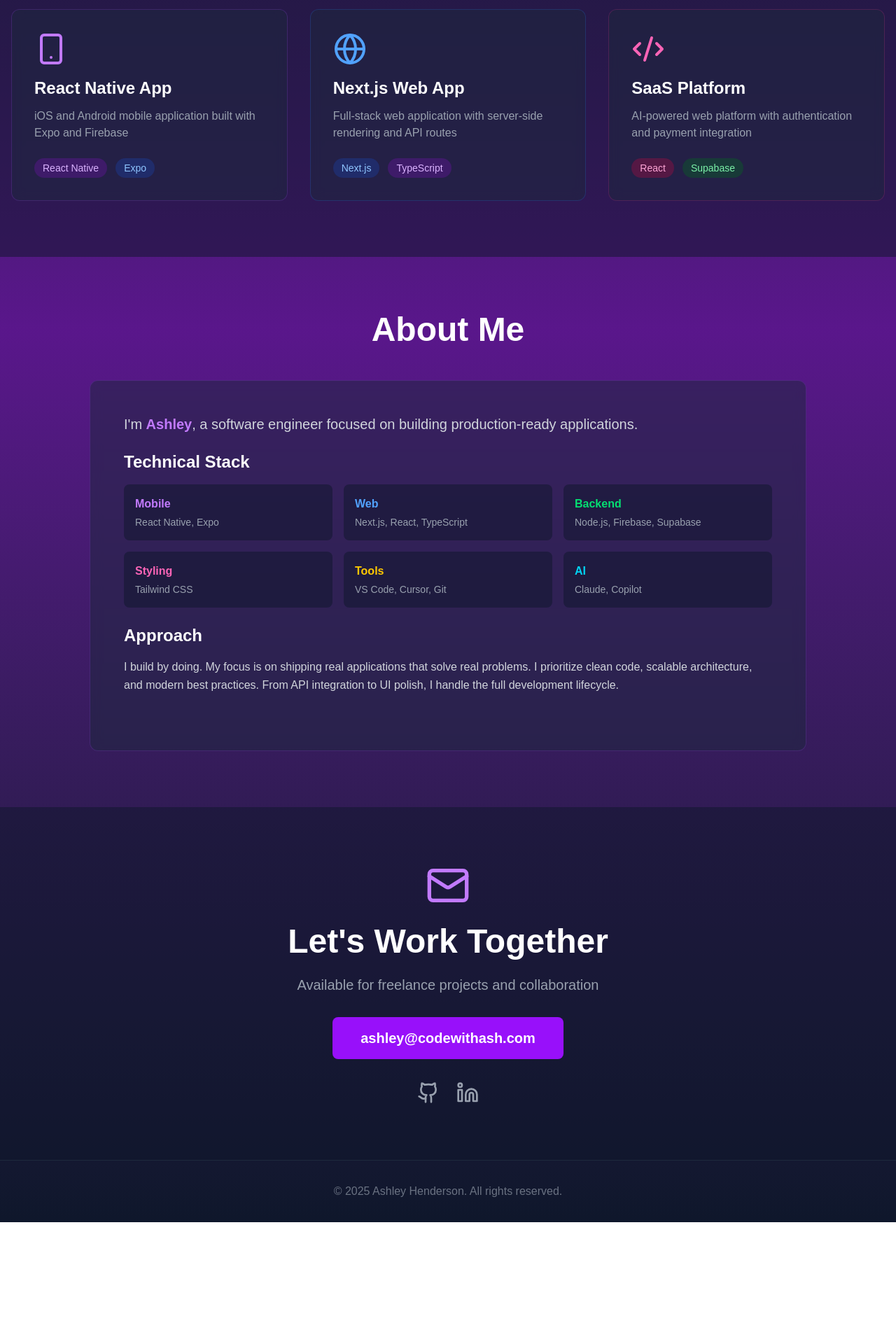
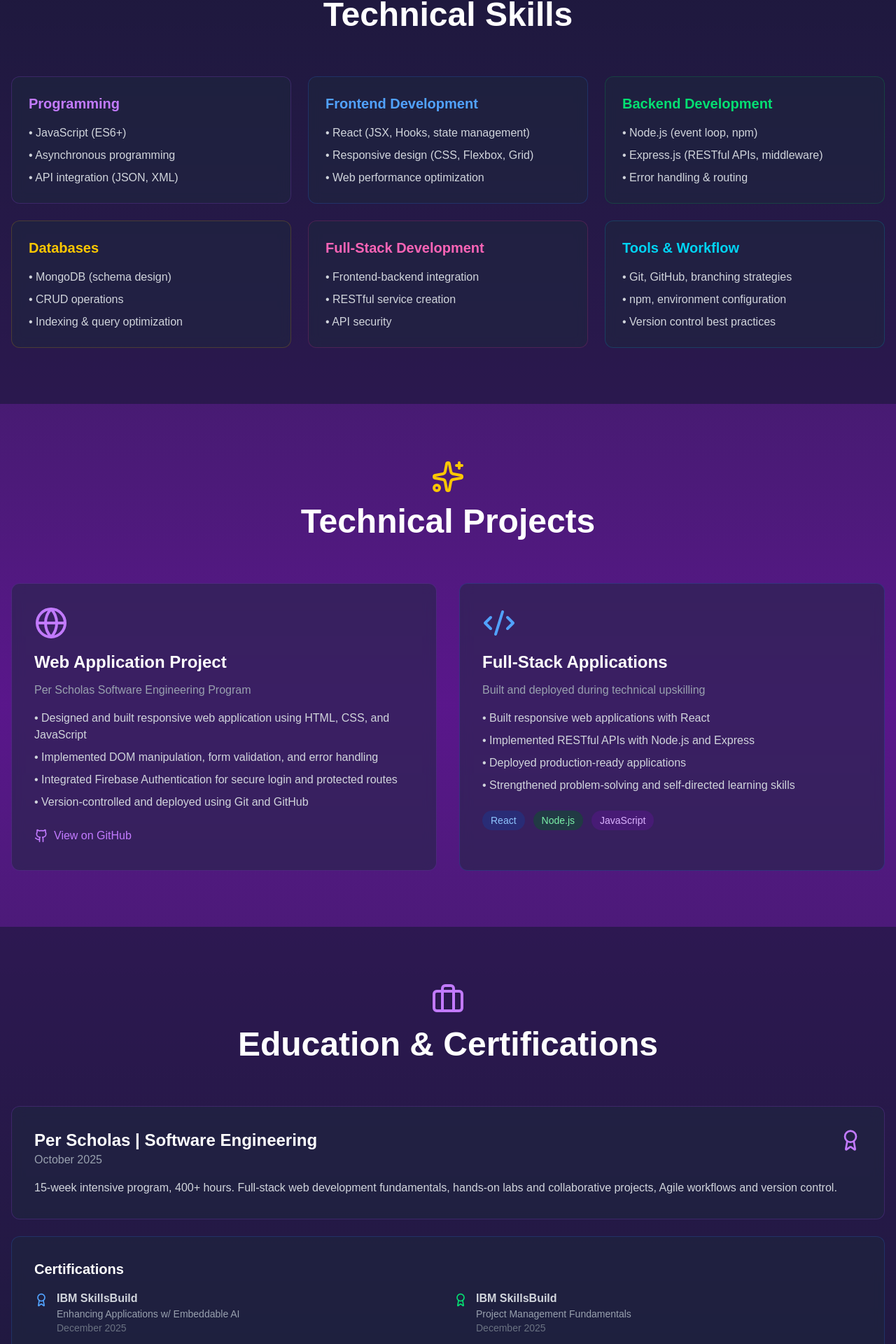
Before and after one commit to codewithash-dev/codewithash, a Next.js app: page / in a window 1280 px wide. Shown: the part 803-2723 px from the top of the page at 70% size. Before the commit the page ends 2549 px from the top, so only its background shows below. Built offline with nearby package versions, Linux system fonts and the light colour scheme.

Commit message:
Update to resume-based professional portfolio

```diff
--- a/app/page.tsx
+++ b/app/page.tsx
@@ -1,5 +1,5 @@
 import Link from 'next/link'
-import { Code2, Smartphone, Globe, Sparkles, Mail, Github, Linkedin } from 'lucide-react'
+import { Code2, Smartphone, Globe, Sparkles, Mail, Github, Linkedin, Award, Briefcase } from 'lucide-react'
 
 export default function Home() {
   return (
@@ -9,11 +9,12 @@ export default function Home() {
           <div className="flex justify-between items-center h-16">
             <div className="flex items-center gap-2">
               <Code2 className="w-8 h-8 text-purple-400" />
-              <span className="text-2xl font-bold text-white">CodeWithAsh</span>
+              <span className="text-2xl font-bold text-white">Ashley Henderson</span>
             </div>
             <div className="hidden md:flex gap-8">
               <Link href="#projects" className="text-gray-300 hover:text-purple-400 transition">Projects</Link>
-              <Link href="#about" className="text-gray-300 hover:text-purple-400 transition">About</Link>
+              <Link href="#skills" className="text-gray-300 hover:text-purple-400 transition">Skills</Link>
+              <Link href="#experience" className="text-gray-300 hover:text-purple-400 transition">Experience</Link>
               <Link href="#contact" className="text-gray-300 hover:text-purple-400 transition">Contact</Link>
             </div>
           </div>
@@ -23,148 +24,252 @@ export default function Home() {
       <section className="pt-32 pb-20 px-4">
         <div className="max-w-7xl mx-auto text-center">
           <div className="flex justify-center gap-4 mb-6">
-            <Smartphone className="w-8 h-8 text-blue-400 animate-bounce" />
-            <Globe className="w-8 h-8 text-purple-400 animate-bounce delay-100" />
-            <Code2 className="w-8 h-8 text-pink-400 animate-bounce delay-200" />
+            <Code2 className="w-10 h-10 text-purple-400 animate-bounce" />
+            <Globe className="w-10 h-10 text-blue-400 animate-bounce delay-100" />
+            <Smartphone className="w-10 h-10 text-pink-400 animate-bounce delay-200" />
           </div>
 
           <h1 className="text-5xl md:text-7xl font-bold text-white mb-6">
-            Full Stack <span className="text-transparent bg-clip-text bg-gradient-to-r from-purple-400 to-pink-600">Software Engineer</span>
+            Software Engineer
           </h1>
 
-          <p className="text-xl md:text-2xl text-gray-300 mb-8 max-w-3xl mx-auto">
-            Building production-ready mobile and web applications with React Native, Next.js, and modern tooling
+          <p className="text-xl md:text-2xl text-gray-300 mb-4">
+            Full-Stack Developer | Web Developer | Systems Builder
           </p>
 
-          <div className="flex flex-col sm:flex-row gap-4 justify-center">
+          <p className="text-lg text-gray-400 mb-8 max-w-3xl mx-auto">
+            Detail-oriented Software Engineering student with hands-on experience in full-stack web development,
+            systems analysis, and technical problem-solving. Strong foundation in JavaScript, React, Node.js,
+            and MongoDB with experience building and deploying responsive applications.
+          </p>
+
+          <div className="flex flex-col sm:flex-row gap-4 justify-center mb-8">
             <Link href="#projects" className="px-8 py-4 bg-purple-600 hover:bg-purple-700 text-white font-semibold rounded-lg transition transform hover:scale-105">
               View Projects
             </Link>
-            <Link href="#contact" className="px-8 py-4 bg-slate-800 hover:bg-slate-700 text-white font-semibold rounded-lg border-2 border-purple-500 transition transform hover:scale-105">
-              Get In Touch
-            </Link>
+            <a href="mailto:ashley@codewithash.com" className="px-8 py-4 bg-slate-800 hover:bg-slate-700 text-white font-semibold rounded-lg border-2 border-purple-500 transition transform hover:scale-105">
+              Contact Me
+            </a>
+          </div>
+
+          <div className="flex justify-center gap-6">
+            <a href="https://github.com/codewithash-dev" target="_blank" rel="noopener noreferrer" className="text-gray-400 hover:text-purple-400 transition">
+              <Github className="w-8 h-8" />
+            </a>
+            <a href="https://www.linkedin.com/in/codewithash" target="_blank" rel="noopener noreferrer" className="text-gray-400 hover:text-purple-400 transition">
+              <Linkedin className="w-8 h-8" />
+            </a>
           </div>
         </div>
       </section>
 
-      <section id="projects" className="py-20 px-4 bg-slate-900/50">
+      <section id="skills" className="py-20 px-4 bg-slate-900/50">
+        <div className="max-w-7xl mx-auto">
+          <div className="text-center mb-16">
+            <Code2 className="w-12 h-12 text-purple-400 mx-auto mb-4" />
+            <h2 className="text-4xl md:text-5xl font-bold text-white mb-4">Technical Skills</h2>
+          </div>
+
+          <div className="grid md:grid-cols-2 lg:grid-cols-3 gap-6">
+            <div className="bg-slate-800/50 backdrop-blur-sm border border-purple-500/20 rounded-xl p-6">
+              <h3 className="text-xl font-bold text-purple-400 mb-4">Programming</h3>
+              <ul className="space-y-2 text-gray-300">
+                <li>• JavaScript (ES6+)</li>
+                <li>• Asynchronous programming</li>
+                <li>• API integration (JSON, XML)</li>
+              </ul>
+            </div>
+
+            <div className="bg-slate-800/50 backdrop-blur-sm border border-blue-500/20 rounded-xl p-6">
+              <h3 className="text-xl font-bold text-blue-400 mb-4">Frontend Development</h3>
+              <ul className="space-y-2 text-gray-300">
+                <li>• React (JSX, Hooks, state management)</li>
+                <li>• Responsive design (CSS, Flexbox, Grid)</li>
+                <li>• Web performance optimization</li>
+              </ul>
+            </div>
+
+            <div className="bg-slate-800/50 backdrop-blur-sm border border-green-500/20 rounded-xl p-6">
+              <h3 className="text-xl font-bold text-green-400 mb-4">Backend Development</h3>
+              <ul className="space-y-2 text-gray-300">
+                <li>• Node.js (event loop, npm)</li>
+                <li>• Express.js (RESTful APIs, middleware)</li>
+                <li>• Error handling & routing</li>
+              </ul>
+            </div>
+
+            <div className="bg-slate-800/50 backdrop-blur-sm border border-yellow-500/20 rounded-xl p-6">
+              <h3 className="text-xl font-bold text-yellow-400 mb-4">Databases</h3>
+              <ul className="space-y-2 text-gray-300">
+                <li>• MongoDB (schema design)</li>
+                <li>• CRUD operations</li>
+                <li>• Indexing & query optimization</li>
+              </ul>
+            </div>
+
+            <div className="bg-slate-800/50 backdrop-blur-sm border border-pink-500/20 rounded-xl p-6">
+              <h3 className="text-xl font-bold text-pink-400 mb-4">Full-Stack Development</h3>
+              <ul className="space-y-2 text-gray-300">
+                <li>• Frontend-backend integration</li>
+                <li>• RESTful service creation</li>
+                <li>• API security</li>
+              </ul>
+            </div>
+
+            <div className="bg-slate-800/50 backdrop-blur-sm border border-cyan-500/20 rounded-xl p-6">
+              <h3 className="text-xl font-bold text-cyan-400 mb-4">Tools & Workflow</h3>
+              <ul className="space-y-2 text-gray-300">
+                <li>• Git, GitHub, branching strategies</li>
+                <li>• npm, environment configuration</li>
+                <li>• Version control best practices</li>
+              </ul>
+            </div>
+          </div>
+        </div>
+      </section>
+
+      <section id="projects" className="py-20 px-4">
         <div className="max-w-7xl mx-auto">
           <div className="text-center mb-16">
             <Sparkles className="w-12 h-12 text-yellow-400 mx-auto mb-4" />
-            <h2 className="text-4xl md:text-5xl font-bold text-white mb-4">Featured Projects</h2>
-            <p className="text-xl text-gray-400">Real apps, real users, real impact</p>
+            <h2 className="text-4xl md:text-5xl font-bold text-white mb-4">Technical Projects</h2>
           </div>
 
-          <div className="grid md:grid-cols-2 lg:grid-cols-3 gap-8">
-            <div className="bg-slate-800/50 backdrop-blur-sm border border-purple-500/20 rounded-xl p-8 hover:border-purple-500/50 transition transform hover:scale-105">
-              <Smartphone className="w-12 h-12 text-purple-400 mb-4" />
-              <h3 className="text-2xl font-bold text-white mb-3">React Native App</h3>
-              <p className="text-gray-400 mb-6">iOS and Android mobile application built with Expo and Firebase</p>
-              <div className="flex gap-3">
-                <span className="px-3 py-1 bg-purple-900/50 text-purple-300 text-sm rounded-full">React Native</span>
-                <span className="px-3 py-1 bg-blue-900/50 text-blue-300 text-sm rounded-full">Expo</span>
-              </div>
+          <div className="grid md:grid-cols-2 gap-8">
+            <div className="bg-slate-800/50 backdrop-blur-sm border border-purple-500/20 rounded-xl p-8 hover:border-purple-500/50 transition">
+              <Globe className="w-12 h-12 text-purple-400 mb-4" />
+              <h3 className="text-2xl font-bold text-white mb-3">Web Application Project</h3>
+              <p className="text-gray-400 mb-4">Per Scholas Software Engineering Program</p>
+              <ul className="space-y-2 text-gray-300 mb-6">
+                <li>• Designed and built responsive web application using HTML, CSS, and JavaScript</li>
+                <li>• Implemented DOM manipulation, form validation, and error handling</li>
+                <li>• Integrated Firebase Authentication for secure login and protected routes</li>
+                <li>• Version-controlled and deployed using Git and GitHub</li>
+              </ul>
+              <a href="https://github.com/codewithash/web-application-project" target="_blank" rel="noopener noreferrer" className="inline-flex items-center gap-2 text-purple-400 hover:text-purple-300 transition">
+                <Github className="w-5 h-5" />
+                View on GitHub
+              </a>
             </div>
 
-            <div className="bg-slate-800/50 backdrop-blur-sm border border-blue-500/20 rounded-xl p-8 hover:border-blue-500/50 transition transform hover:scale-105">
-              <Globe className="w-12 h-12 text-blue-400 mb-4" />
-              <h3 className="text-2xl font-bold text-white mb-3">Next.js Web App</h3>
-              <p className="text-gray-400 mb-6">Full-stack web application with server-side rendering and API routes</p>
-              <div className="flex gap-3">
-                <span className="px-3 py-1 bg-blue-900/50 text-blue-300 text-sm rounded-full">Next.js</span>
-                <span className="px-3 py-1 bg-purple-900/50 text-purple-300 text-sm rounded-full">TypeScript</span>
-              </div>
-            </div>
-
-            <div className="bg-slate-800/50 backdrop-blur-sm border border-pink-500/20 rounded-xl p-8 hover:border-pink-500/50 transition transform hover:scale-105">
-              <Code2 className="w-12 h-12 text-pink-400 mb-4" />
-              <h3 className="text-2xl font-bold text-white mb-3">SaaS Platform</h3>
-              <p className="text-gray-400 mb-6">AI-powered web platform with authentication and payment integration</p>
-              <div className="flex gap-3">
-                <span className="px-3 py-1 bg-pink-900/50 text-pink-300 text-sm rounded-full">React</span>
-                <span className="px-3 py-1 bg-green-900/50 text-green-300 text-sm rounded-full">Supabase</span>
+            <div className="bg-slate-800/50 backdrop-blur-sm border border-blue-500/20 rounded-xl p-8 hover:border-blue-500/50 transition">
+              <Code2 className="w-12 h-12 text-blue-400 mb-4" />
+              <h3 className="text-2xl font-bold text-white mb-3">Full-Stack Applications</h3>
+              <p className="text-gray-400 mb-4">Built and deployed during technical upskilling</p>
+              <ul className="space-y-2 text-gray-300 mb-6">
+                <li>• Built responsive web applications with React</li>
+                <li>• Implemented RESTful APIs with Node.js and Express</li>
+                <li>• Deployed production-ready applications</li>
+                <li>• Strengthened problem-solving and self-directed learning skills</li>
+              </ul>
+              <div className="flex gap-3 flex-wrap">
+                <span className="px-3 py-1 bg-blue-900/50 text-blue-300 text-sm rounded-full">React</span>
+                <span className="px-3 py-1 bg-green-900/50 text-green-300 text-sm rounded-full">Node.js</span>
+                <span className="px-3 py-1 bg-purple-900/50 text-purple-300 text-sm rounded-full">JavaScript</span>
               </div>
             </div>
           </div>
         </div>
       </section>
 
-      <section id="about" className="py-20 px-4">
-        <div className="max-w-5xl mx-auto">
-          <h2 className="text-4xl md:text-5xl font-bold text-white text-center mb-12">About Me</h2>
+      <section id="experience" className="py-20 px-4 bg-slate-900/50">
+        <div className="max-w-7xl mx-auto">
+          <div className="text-center mb-16">
+            <Briefcase className="w-12 h-12 text-purple-400 mx-auto mb-4" />
+            <h2 className="text-4xl md:text-5xl font-bold text-white mb-4">Education & Certifications</h2>
+          </div>
 
-          <div className="bg-slate-800/50 backdrop-blur-sm border border-purple-500/20 rounded-xl p-8 md:p-12">
-            <p className="text-xl text-gray-300 mb-6">
-              I'm <span className="text-purple-400 font-bold">Ashley</span>, a software engineer focused on building production-ready applications.
+          <div className="space-y-6">
+            <div className="bg-slate-800/50 backdrop-blur-sm border border-purple-500/20 rounded-xl p-8">
+              <div className="flex items-start justify-between mb-4">
+                <div>
+                  <h3 className="text-2xl font-bold text-white">Per Scholas | Software Engineering</h3>
+                  <p className="text-gray-400">October 2025</p>
+                </div>
+                <Award className="w-8 h-8 text-purple-400" />
+              </div>
+              <p className="text-gray-300">
+                15-week intensive program, 400+ hours. Full-stack web development fundamentals,
+                hands-on labs and collaborative projects, Agile workflows and version control.
               </p>
+            </div>
 
-            <div className="space-y-6 mb-8">
+            <div className="bg-slate-800/50 backdrop-blur-sm border border-blue-500/20 rounded-xl p-8">
+              <h3 className="text-xl font-bold text-white mb-4">Certifications</h3>
+              <div className="grid md:grid-cols-2 gap-4">
+                <div className="flex items-start gap-3">
+                  <Award className="w-5 h-5 text-blue-400 flex-shrink-0 mt-1" />
                   <div>
-                <h3 className="text-2xl font-bold text-white mb-4">Technical Stack</h3>
-                <div className="grid grid-cols-2 md:grid-cols-3 gap-4">
-                  <div className="bg-slate-900/50 p-4 rounded-lg">
-                    <p className="text-purple-400 font-semibold mb-1">Mobile</p>
-                    <p className="text-gray-400 text-sm">React Native, Expo</p>
-                  </div>
-                  <div className="bg-slate-900/50 p-4 rounded-lg">
-                    <p className="text-blue-400 font-semibold mb-1">Web</p>
-                    <p className="text-gray-400 text-sm">Next.js, React, TypeScript</p>
-                  </div>
-                  <div className="bg-slate-900/50 p-4 rounded-lg">
-                    <p className="text-green-400 font-semibold mb-1">Backend</p>
-                    <p className="text-gray-400 text-sm">Node.js, Firebase, Supabase</p>
-                  </div>
-                  <div className="bg-slate-900/50 p-4 rounded-lg">
-                    <p className="text-pink-400 font-semibold mb-1">Styling</p>
-                    <p className="text-gray-400 text-sm">Tailwind CSS</p>
-                  </div>
-                  <div className="bg-slate-900/50 p-4 rounded-lg">
-                    <p className="text-yellow-400 font-semibold mb-1">Tools</p>
-                    <p className="text-gray-400 text-sm">VS Code, Cursor, Git</p>
-                  </div>
-                  <div className="bg-slate-900/50 p-4 rounded-lg">
-                    <p className="text-cyan-400 font-semibold mb-1">AI</p>
-                    <p className="text-gray-400 text-sm">Claude, Copilot</p>
+                    <p className="text-gray-300 font-semibold">IBM SkillsBuild</p>
+                    <p className="text-gray-400 text-sm">Enhancing Applications w/ Embeddable AI</p>
+                    <p className="text-gray-500 text-sm">December 2025</p>
                   </div>
                 </div>
+                <div className="flex items-start gap-3">
+                  <Award className="w-5 h-5 text-green-400 flex-shrink-0 mt-1" />
+                  <div>
+                    <p className="text-gray-300 font-semibold">IBM SkillsBuild</p>
+                    <p className="text-gray-400 text-sm">Project Management Fundamentals</p>
+                    <p className="text-gray-500 text-sm">December 2025</p>
                   </div>
-
+                </div>
+                <div className="flex items-start gap-3">
+                  <Award className="w-5 h-5 text-yellow-400 flex-shrink-0 mt-1" />
                   <div>
-                <h3 className="text-2xl font-bold text-white mb-4">Approach</h3>
-                <p className="text-gray-300 leading-relaxed">
-                  I build by doing. My focus is on shipping real applications that solve real problems.
-                  I prioritize clean code, scalable architecture, and modern best practices. From API integration
-                  to UI polish, I handle the full development lifecycle.
-                </p>
+                    <p className="text-gray-300 font-semibold">Google IT Support</p>
+                    <p className="text-gray-500 text-sm">Expected February 2026</p>
+                  </div>
+                </div>
+                <div className="flex items-start gap-3">
+                  <Award className="w-5 h-5 text-pink-400 flex-shrink-0 mt-1" />
+                  <div>
+                    <p className="text-gray-300 font-semibold">Meta Front-End Developer</p>
+                    <p className="text-gray-500 text-sm">Expected March 2026</p>
+                  </div>
+                </div>
+                <div className="flex items-start gap-3">
+                  <Award className="w-5 h-5 text-orange-400 flex-shrink-0 mt-1" />
+                  <div>
+                    <p className="text-gray-300 font-semibold">AWS Cloud Practitioner</p>
+                    <p className="text-gray-500 text-sm">Expected April 2026</p>
+                  </div>
+                </div>
               </div>
             </div>
           </div>
         </div>
       </section>
 
-      <section id="contact" className="py-20 px-4 bg-slate-900/50">
+      <section id="contact" className="py-20 px-4">
         <div className="max-w-3xl mx-auto text-center">
           <Mail className="w-16 h-16 text-purple-400 mx-auto mb-6" />
-          <h2 className="text-4xl md:text-5xl font-bold text-white mb-6">Let's Work Together</h2>
+          <h2 className="text-4xl md:text-5xl font-bold text-white mb-6">Let's Connect</h2>
           <p className="text-xl text-gray-400 mb-8">
-            Available for freelance projects and collaboration
+            Open to opportunities in full-stack development, web engineering, and software development roles.
           </p>
 
+          <div className="flex flex-col sm:flex-row gap-4 justify-center mb-8">
             <a
               href="mailto:ashley@codewithash.com"
-            className="inline-block px-10 py-4 bg-purple-600 hover:bg-purple-700 text-white text-xl font-semibold rounded-lg transition transform hover:scale-105 mb-8"
+              className="inline-flex items-center justify-center gap-2 px-10 py-4 bg-purple-600 hover:bg-purple-700 text-white text-xl font-semibold rounded-lg transition transform hover:scale-105"
             >
+              <Mail className="w-6 h-6" />
               ashley@codewithash.com
             </a>
+          </div>
 
           <div className="flex justify-center gap-6">
-            <a href="https://github.com/codewithash-dev" target="_blank" rel="noopener noreferrer" className="text-gray-400 hover:text-purple-400 transition">
+            <a href="https://github.com/codewithash-dev" target="_blank" rel="noopener noreferrer" className="flex items-center gap-2 text-gray-400 hover:text-purple-400 transition">
               <Github className="w-8 h-8" />
+              <span className="text-lg">GitHub</span>
             </a>
-            <a href="https://linkedin.com/in/yourprofile" target="_blank" rel="noopener noreferrer" className="text-gray-400 hover:text-purple-400 transition">
+            <a href="https://www.linkedin.com/in/codewithash" target="_blank" rel="noopener noreferrer" className="flex items-center gap-2 text-gray-400 hover:text-purple-400 transition">
               <Linkedin className="w-8 h-8" />
+              <span className="text-lg">LinkedIn</span>
             </a>
           </div>
+
+          <p className="text-gray-500 mt-8">Greenville, SC | (980) 415-0814</p>
         </div>
       </section>
 
```
Lines whose indentation alone changed are shown as unchanged.
